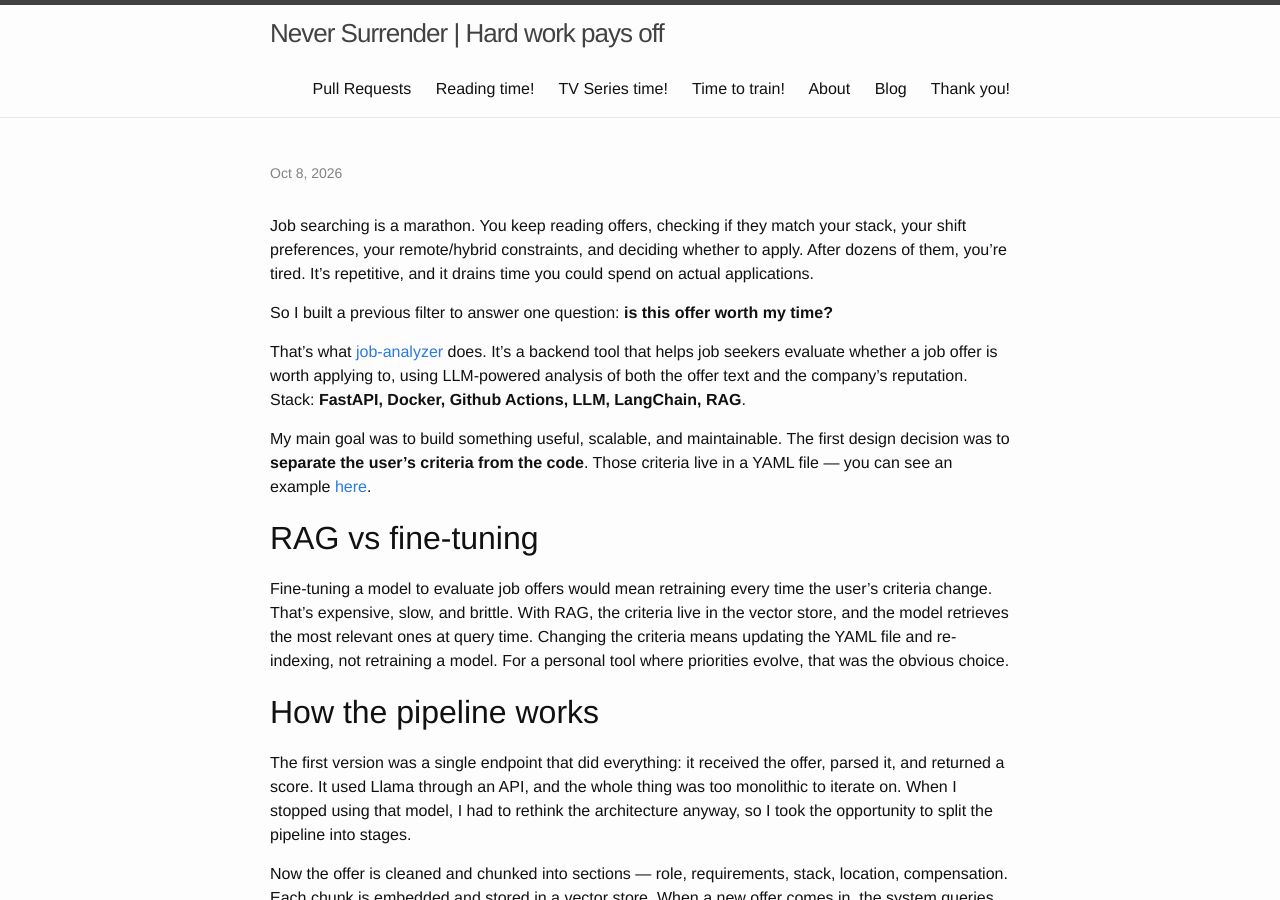
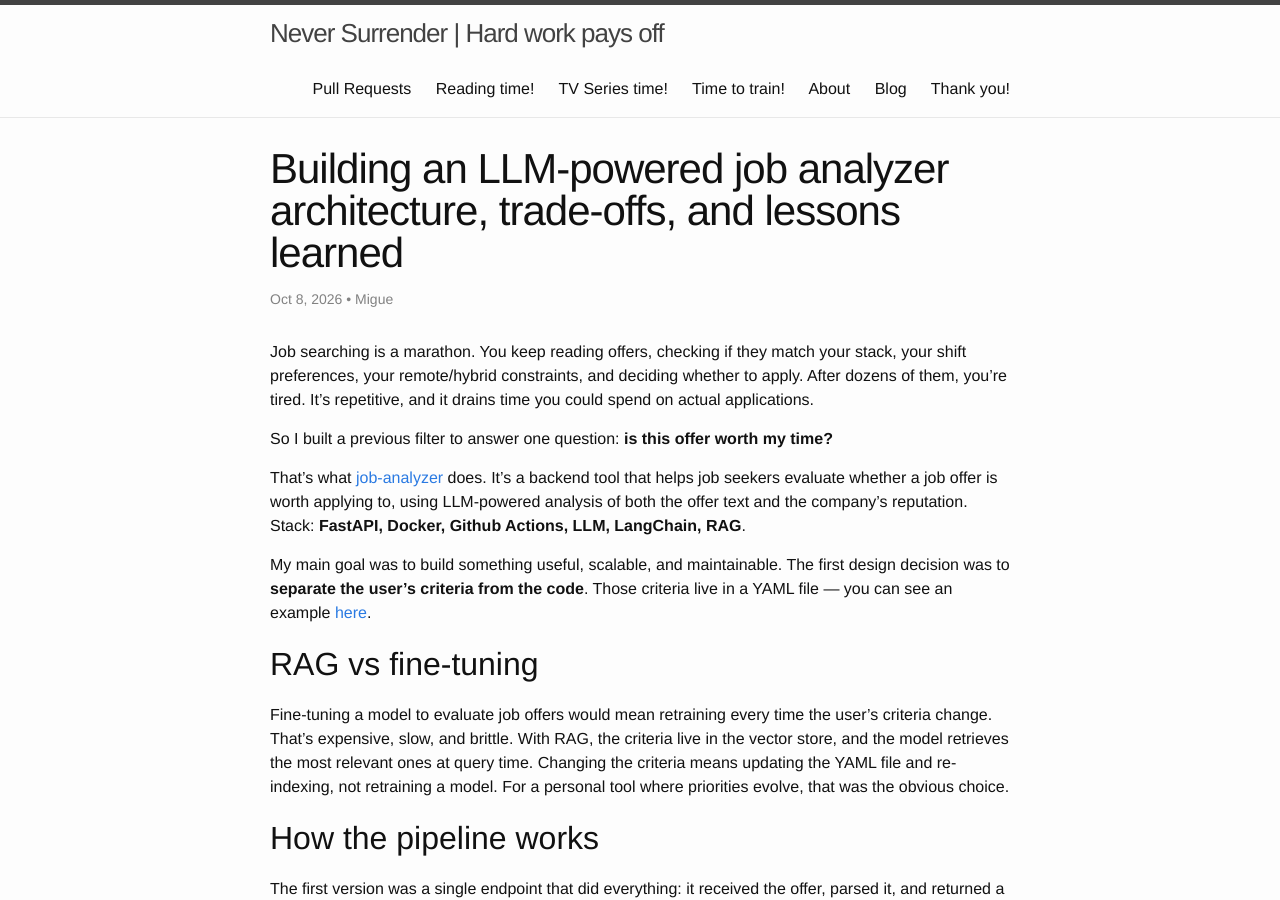
Before and after one commit to MAInformatico/MAInformatico.github.io, a Jekyll site: the page built from _posts/2026-10-8-job_analyzerl.md, in a window 1280 px wide and 900 px high. Built offline with Jekyll 4.4.1, drawn with Linux system fonts in a browser that asks for light colours.

Commit message:
Fix title formatting in job analyzer post

```diff
--- a/_posts/2026-10-8-job_analyzerl.md
+++ b/_posts/2026-10-8-job_analyzerl.md
@@ -1,8 +1,9 @@
 ---
 layout: post
-title: Building an LLM-powered job analyzer: architecture, trade-offs, and lessons learned
+title: Building an LLM-powered job analyzer architecture, trade-offs, and lessons learned
 author: Migue
 ---
+
 Job searching is a marathon. You keep reading offers, checking if they match your stack, your shift preferences, your remote/hybrid constraints, and deciding whether to apply. After dozens of them, you're tired. It's repetitive, and it drains time you could spend on actual applications.
 
 So I built a previous filter to answer one question: **is this offer worth my time?**
```
